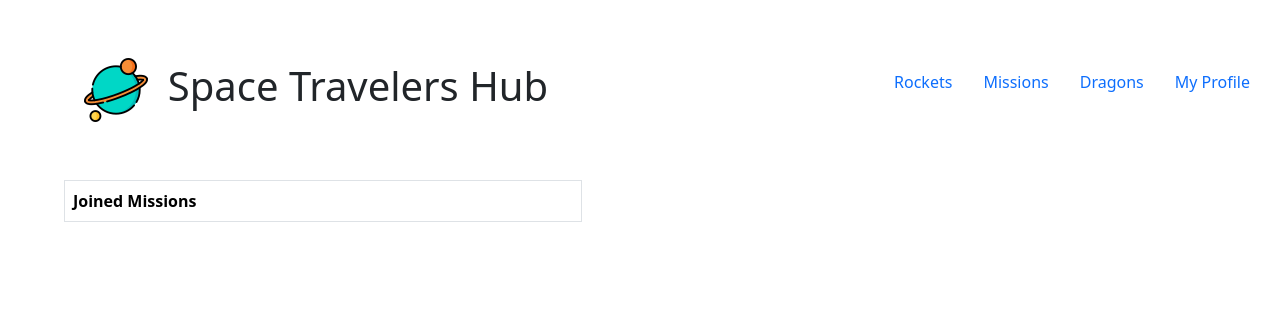
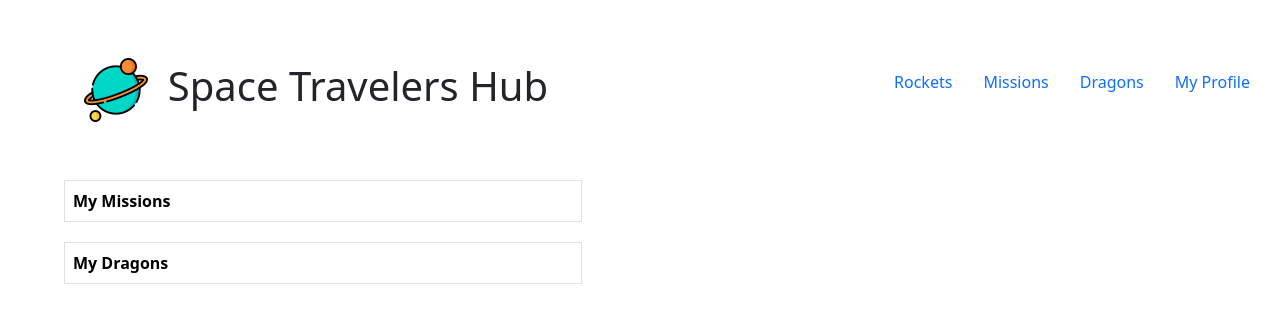
Before and after one commit to cancelei/Space-Travelers-Hub, a React (Create React App) app: page /myprofile in a window 1280 px wide. Shown: the top 312 px of the page. Built offline with nearby package versions, Linux system fonts and the light colour scheme.

Commit message:
Add dragons reservations to myProfile

```diff
--- a/src/pages/myProfile.jsx
+++ b/src/pages/myProfile.jsx
@@ -4,8 +4,10 @@ import Table from 'react-bootstrap/Table';
 
 const MyProfile = () => {
   const missions = useSelector((state) => state.missions.missions);
+  const dragons = useSelector((state) => state.dragons.list);
 
   const joinedMissions = missions.filter((mission) => mission.reserved);
+  const reservedDragons = dragons.filter((dragon) => dragon.reserved);
 
   return (
     <div style={{ width: '90%', margin: '0 5% 0 5%' }}>
@@ -13,7 +15,7 @@ const MyProfile = () => {
         <Table striped bordered hover>
           <thead>
             <tr>
-              <th>Joined Missions</th>
+              <th>My Missions</th>
             </tr>
           </thead>
           <tbody>
@@ -25,6 +27,22 @@ const MyProfile = () => {
           </tbody>
         </Table>
       </div>
+      <div style={{ width: '45%', marginTop: '20px' }}>
+        <Table striped bordered hover>
+          <thead>
+            <tr>
+              <th>My Dragons</th>
+            </tr>
+          </thead>
+          <tbody>
+            {reservedDragons.map((dragon) => (
+              <tr key={dragon.dragonId}>
+                <td>{dragon.dragonName}</td>
+              </tr>
+            ))}
+          </tbody>
+        </Table>
+      </div>
     </div>
   );
 };
--- a/src/styles/dragons.css
+++ b/src/styles/dragons.css
@@ -1,6 +1,5 @@
 .dragon-card {
   border: none;
-  box-shadow: 0 0 8px rgba(0, 0, 0, 0.1); /* Sombra sutil alrededor de la tarjeta */
   margin-bottom: 15px;
 }
 
```
